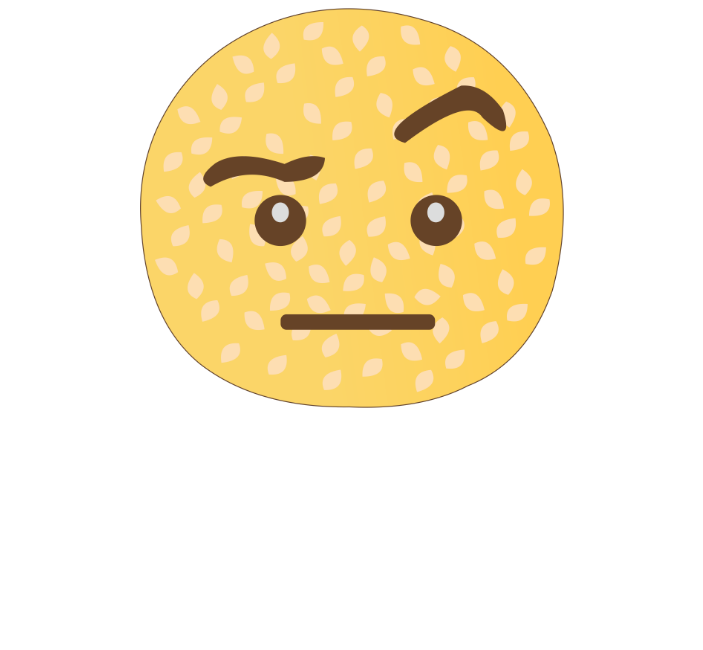
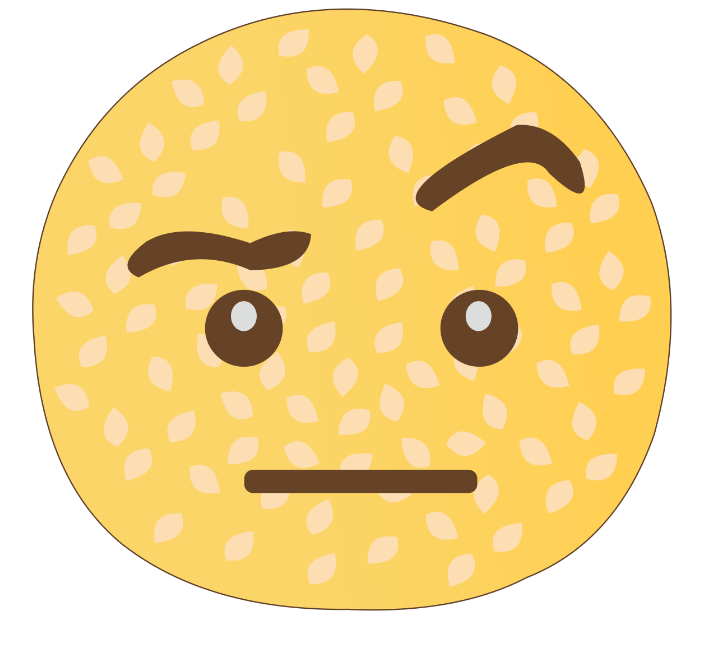
Before and after one commit to fbari687/fbari687.github.io, a plain HTML site: page index.html in a window 1280 px wide. Shown: the whole page, without its empty margins (288-991 px from the left). Drawn offline with Linux system fonts and the light colour scheme.

Commit message:
Update index.html

```diff
--- a/index.html
+++ b/index.html
@@ -14,7 +14,7 @@
       }
 
       .sus {
-        height: 50vh;
+        width: 50vw;
       }
     </style>
   </head>
```
